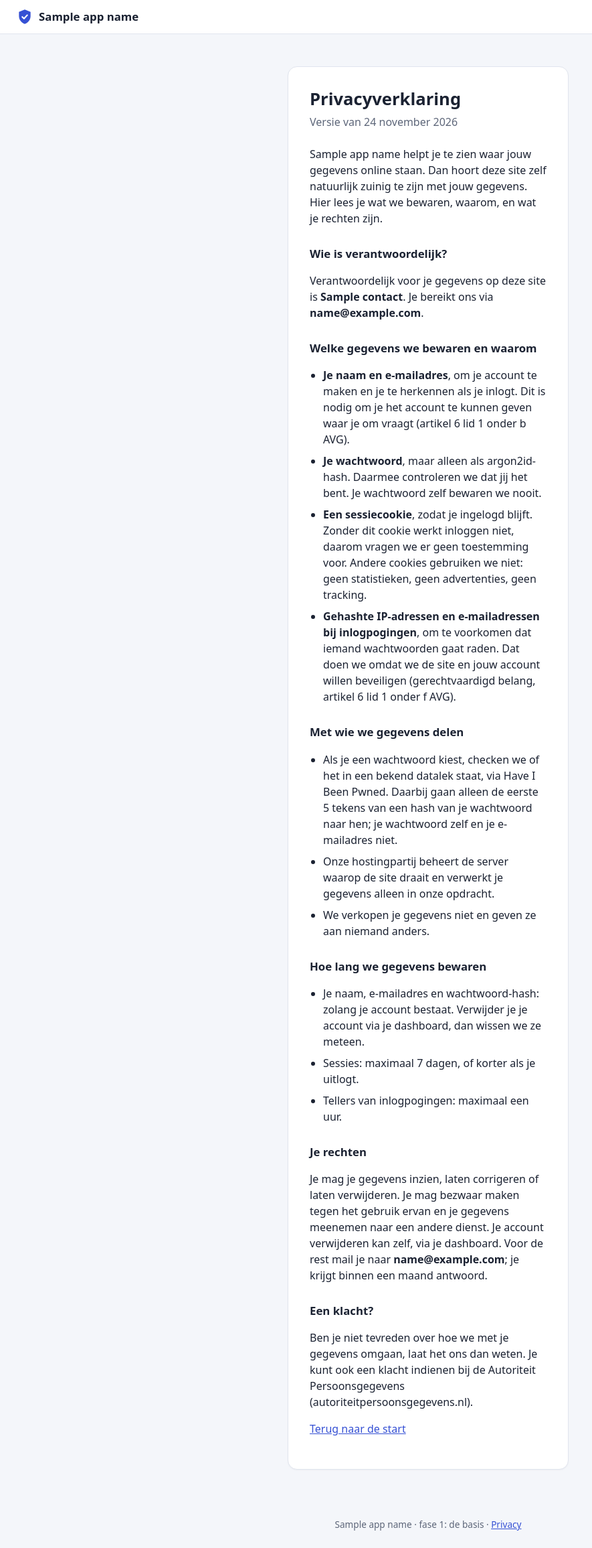
After one commit to ITsoftware-developer/privacyscan, a Node project: template views/privacy.ejs in a window 1280 px wide. The commit adds this page. Shown: the whole page at 67% size, without its empty margins (0-885 px from the left). Run offline with Node 20 templates, Linux system fonts and the light colour scheme; the template is opened without the code that fills it: most values are stand-ins (such as "Sample title", 1, 10 or a date in 2020).

Commit message:
Privacyverklaring toevoegen
Nieuwe pagina /privacy, met contactgegevens uit CONTACT_NAME en CONTACT_EMAIL. Verlopen sessies en tellers worden elke minuut gewist, zodat de bewaartermijnen kloppen.

Co-Authored-By: Claude Opus 5.5 <noreply@anthropic.com>
Claude-Session: https://claude.ai/code/session_01NvhheJ1S4ZzzukN2VDEMse

```diff
--- a/public/style.css
+++ b/public/style.css
@@ -145,6 +145,14 @@ input:focus {
 }
 .alert-error { color: var(--error); background: var(--error-bg); border: 1px solid var(--error-border); }
 .alert-ok { color: var(--ok); background: var(--ok-bg); border: 1px solid var(--ok-border); }
+.alert-warning { color: #7a4b00; background: #fff6e0; border: 1px solid #f3dca5; }
+
+/* Lange tekst, zoals de privacyverklaring */
+.prose { max-width: 680px; margin: 0 auto; padding: 32px; }
+.prose h2 { margin: 28px 0 8px; }
+.prose ul { padding-left: 20px; }
+.prose li { margin-bottom: 8px; }
+code { font-size: 0.9em; background: rgb(0 0 0 / 5%); padding: 1px 5px; border-radius: 5px; }
 
 .switch { margin: 20px 0 0; text-align: center; font-size: 0.93rem; color: var(--muted); }
 
--- a/src/app.js
+++ b/src/app.js
@@ -17,11 +17,13 @@ export function createApp({
   loginLimit = 10,      // mislukte inlogpogingen per kwartier per IP-adres
   accountLimit = 5,     // mislukte inlogpogingen per kwartier per account
   registerLimit = 10,   // aanmeldingen per uur per IP-adres
+  contact = {},         // naam en e-mailadres voor de privacyverklaring
 }) {
   const app = express();
   app.set('view engine', 'ejs');
   app.set('views', join(ROOT, 'views'));
   app.locals.appName = 'Privacyscan';
+  app.locals.contact = { name: contact.name || null, email: contact.email || null };
 
   // Veilige standaardinstellingen voor allerlei HTTP-headers.
   app.use(helmet({
--- a/src/routes.js
+++ b/src/routes.js
@@ -122,6 +122,10 @@ export function createRoutes({ db, production, pwnedCheck, loginLimit, accountLi
     res.redirect(303, req.user ? '/dashboard' : '/inloggen');
   });
 
+  router.get('/privacy', (req, res) => {
+    res.render('privacy', { wide: true });
+  });
+
   // --- Registreren ---------------------------------------------------------
 
   router.get('/registreren', (req, res) => {
--- a/src/server.js
+++ b/src/server.js
@@ -1,7 +1,7 @@
 // Start de webserver. Gebruik: npm start (of npm run dev tijdens het bouwen).
 import { join } from 'node:path';
 import { createApp } from './app.js';
-import { openDatabase } from './db.js';
+import { openDatabase, removeExpired } from './db.js';
 
 const port = Number(process.env.PORT ?? 3000);
 // Standaard alleen bereikbaar vanaf je eigen computer. Zet HOST=0.0.0.0 pas
@@ -9,8 +9,20 @@ const port = Number(process.env.PORT ?? 3000);
 const host = process.env.HOST ?? '127.0.0.1';
 const production = process.env.NODE_ENV === 'production';
 
+// Wie is verantwoordelijk voor de gegevens? Komt in de privacyverklaring.
+const contact = { name: process.env.CONTACT_NAME, email: process.env.CONTACT_EMAIL };
+if (production && (!contact.name || !contact.email)) {
+  console.warn('Let op: vul CONTACT_NAME en CONTACT_EMAIL in voor de privacyverklaring.');
+}
+
 const db = openDatabase(join(import.meta.dirname, '..', 'data', 'privacyscan.db'));
-const app = createApp({ db, production });
+const app = createApp({ db, production, contact });
+
+// Elke minuut verlopen sessies en tellers wissen, zodat we niets langer
+// bewaren dan in de privacyverklaring staat. (unref: de timer houdt het
+// programma niet in leven als het verder klaar is.)
+removeExpired(db);
+setInterval(() => removeExpired(db), 60 * 1000).unref();
 
 app.listen(port, host, (error) => {
   if (error) {
--- a/views/partials/foot.ejs
+++ b/views/partials/foot.ejs
@@ -1,4 +1,4 @@
   </main>
-  <footer class="footer"><%= appName %> · fase 1: de basis</footer>
+  <footer class="footer"><%= appName %> · fase 1: de basis · <a href="/privacy">Privacy</a></footer>
 </body>
 </html>
--- /dev/null
+++ b/views/privacy.ejs
@@ -0,0 +1,95 @@
+<%# Werk deze tekst bij zodra de app meer gegevens verwerkt, zoals in fase 2 en 3. %>
+<%- include('partials/head', { title: 'Privacyverklaring' }) %>
+
+<article class="card prose">
+  <h1>Privacyverklaring</h1>
+  <p class="lead">Versie van 24 november 2026</p>
+
+  <% if (!contact.name || !contact.email) { %>
+    <p class="alert alert-warning" role="note">
+      Concept: vul <code>CONTACT_NAME</code> en <code>CONTACT_EMAIL</code> in je
+      <code>.env</code> in voordat je de site online zet.
+    </p>
+  <% } %>
+
+  <p>
+    <%= appName %> helpt je te zien waar jouw gegevens online staan. Dan hoort deze
+    site zelf natuurlijk zuinig te zijn met jouw gegevens. Hier lees je wat we
+    bewaren, waarom, en wat je rechten zijn.
+  </p>
+
+  <h2>Wie is verantwoordelijk?</h2>
+  <p>
+    Verantwoordelijk voor je gegevens op deze site is <strong><%= contact.name || '[jouw naam]' %></strong>.
+    Je bereikt ons via <strong><%= contact.email || '[jouw e-mailadres]' %></strong>.
+  </p>
+
+  <h2>Welke gegevens we bewaren en waarom</h2>
+  <ul>
+    <li>
+      <strong>Je naam en e-mailadres</strong>, om je account te maken en je te
+      herkennen als je inlogt. Dit is nodig om je het account te kunnen geven
+      waar je om vraagt (artikel 6 lid 1 onder b AVG).
+    </li>
+    <li>
+      <strong>Je wachtwoord</strong>, maar alleen als argon2id-hash. Daarmee
+      controleren we dat jij het bent. Je wachtwoord zelf bewaren we nooit.
+    </li>
+    <li>
+      <strong>Een sessiecookie</strong>, zodat je ingelogd blijft. Zonder dit
+      cookie werkt inloggen niet, daarom vragen we er geen toestemming voor.
+      Andere cookies gebruiken we niet: geen statistieken, geen advertenties,
+      geen tracking.
+    </li>
+    <li>
+      <strong>Gehashte IP-adressen en e-mailadressen bij inlogpogingen</strong>,
+      om te voorkomen dat iemand wachtwoorden gaat raden. Dat doen we omdat we
+      de site en jouw account willen beveiligen (gerechtvaardigd belang,
+      artikel 6 lid 1 onder f AVG).
+    </li>
+  </ul>
+
+  <h2>Met wie we gegevens delen</h2>
+  <ul>
+    <li>
+      Als je een wachtwoord kiest, checken we of het in een bekend datalek staat,
+      via Have I Been Pwned. Daarbij gaan alleen de eerste 5 tekens van een hash
+      van je wachtwoord naar hen; je wachtwoord zelf en je e-mailadres niet.
+    </li>
+    <li>
+      Onze hostingpartij beheert de server waarop de site draait en verwerkt
+      je gegevens alleen in onze opdracht.
+    </li>
+    <li>We verkopen je gegevens niet en geven ze aan niemand anders.</li>
+  </ul>
+
+  <h2>Hoe lang we gegevens bewaren</h2>
+  <ul>
+    <li>
+      Je naam, e-mailadres en wachtwoord-hash: zolang je account bestaat.
+      Verwijder je je account via je dashboard, dan wissen we ze meteen.
+    </li>
+    <li>Sessies: maximaal 7 dagen, of korter als je uitlogt.</li>
+    <li>Tellers van inlogpogingen: maximaal een uur.</li>
+  </ul>
+
+  <h2>Je rechten</h2>
+  <p>
+    Je mag je gegevens inzien, laten corrigeren of laten verwijderen. Je mag
+    bezwaar maken tegen het gebruik ervan en je gegevens meenemen naar een
+    andere dienst. Je account verwijderen kan zelf, via je dashboard. Voor de
+    rest mail je naar <strong><%= contact.email || '[jouw e-mailadres]' %></strong>;
+    je krijgt binnen een maand antwoord.
+  </p>
+
+  <h2>Een klacht?</h2>
+  <p>
+    Ben je niet tevreden over hoe we met je gegevens omgaan, laat het ons dan
+    weten. Je kunt ook een klacht indienen bij de Autoriteit Persoonsgegevens
+    (autoriteitpersoonsgegevens.nl).
+  </p>
+
+  <p><a href="/">Terug naar de start</a></p>
+</article>
+
+<%- include('partials/foot') %>
--- a/views/registreren.ejs
+++ b/views/registreren.ejs
@@ -27,6 +27,7 @@
     <input id="wachtwoord2" name="wachtwoord2" type="password" autocomplete="new-password" required>
 
     <button type="submit" class="button button-primary">Account maken</button>
+    <p class="hint">In de <a href="/privacy">privacyverklaring</a> lees je wat we met je gegevens doen.</p>
   </form>
 
   <p class="switch">Heb je al een account? <a href="/inloggen">Inloggen</a></p>
```
Also changed, not shown: src/db.js (+7 -0 lines), test/app.test.js (+23 -0 lines), test/db.test.js (added, +24 -0 lines).
